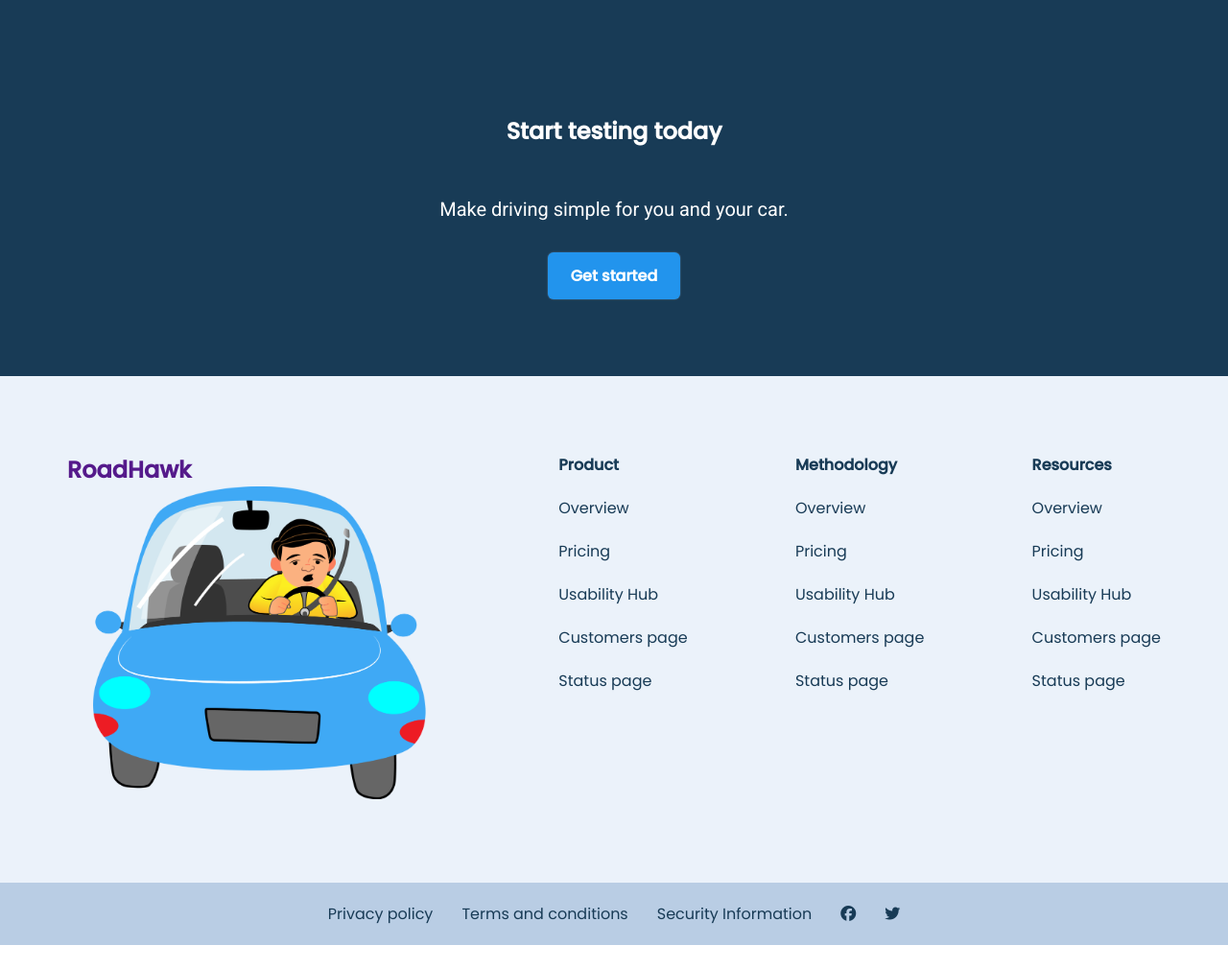
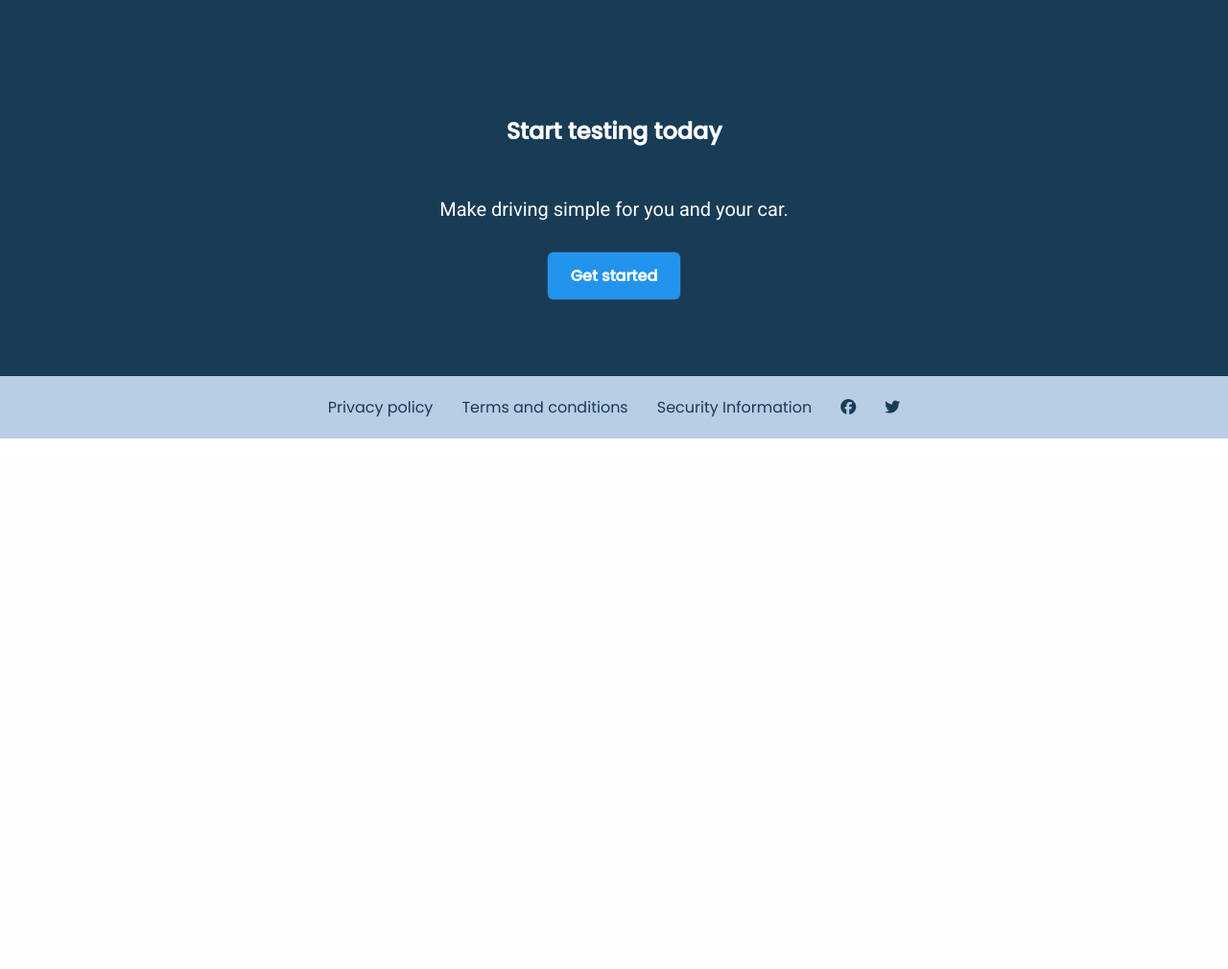
Before and after one commit to rhealaloo45/RoadHawk, a Django app: page / in a window 1280 px wide. Shown: the part 2671-3681 px from the top of the page at 96% size. After the commit the page ends 3128 px from the top, so only its background shows below. Run offline with Django 4.2, Linux system fonts and the light colour scheme; some libraries are stand-ins or nearby versions.

Commit message:
frontend details

```diff
--- a/app1/views.py
+++ b/app1/views.py
@@ -100,7 +100,7 @@ def signup(request):
 def signout(request):
     logout(request)
     messages.success(request, "Logged Out Successfully!!")
-    return redirect('signin')
+    return redirect('app1')
 
 
 @login_required(login_url='signin')
--- a/templates/base.html
+++ b/templates/base.html
@@ -5,10 +5,20 @@
     <meta http-equiv="X-UA-Compatible" content="IE=edge">
     <meta name="viewport" content="width=device-width, initial-scale=1.0">
     <title>RoadHawk</title>
+    <link rel="icon" href="/static/images/favicon.png">
     <link rel="stylesheet" href="/static/css/style.css">
+
 </head>
 
 {%block banner%}{% endblock banner%}
+{% if messages %}
+{% for message in messages %}
+      <div class="alert alert-{{ message.tags }} alert-dismissible fade show my-0" role="alert">
+        <strong>{{ message }}</strong>
+        <button type="button" class="btn-close" data-bs-dismiss="alert" aria-label="Close"></button>
+      </div>
+      {% endfor %}
+      {% endif %}
 <body>
 
     <!-- NAVBAR -->
@@ -19,10 +29,10 @@
             </a>
             <div class="nav-links ">
                 <ul class="flex">
-                    <li><a href="#" class="hover-link">Product</a></li>
-                    <li><a href="#" class="hover-link">Customers</a></li>
+                    {% comment %} <li><a href="#" class="hover-link">Product</a></li> {% endcomment %}
+                    {% comment %} <li><a href="#" class="hover-link">Customers</a></li> {% endcomment %}
                     <!-- <li><a href="#" class="hover-link">Pricing</a></li> -->
-                    <li><a href="#" class="hover-link">Features</a></li>
+                    {% comment %} <li><a href="#" class="hover-link">Features</a></li> {% endcomment %}
                     <li><a href="/signin" class="hover-link secondary-button">Sign In</a></li>
                     <li><a  href="/signup" class="hover-link primary-button">Sign Up</a></li>
                 </ul>
@@ -30,52 +40,14 @@
         </div>
     </nav>
 
-    {% if messages %}
-{% for message in messages %}
-      <div class="alert alert-{{ message.tags }} alert-dismissible fade show my-0" role="alert">
-        <strong>{{ message }}</strong>
-        <button type="button" class="btn-close" data-bs-dismiss="alert" aria-label="Close"></button>
-      </div>
-      {% endfor %}
-      {% endif %}
+
 
 
     {%block bodycontent%}{%endblock bodycontent%}
 
     <!-- FOOTER -->
-    <footer>
-        <div class="container flex footer-container">
-            <a href="" class="company-logo">
 
-                <h2><span class="logo-color">R</span>oad<span class="logo-color">H</span>awk</h2>
-                <img src="/static/images/main1.png" alt="company-logo" style="width: 400px;">
-            </a>
-            <div class="link-column flex">
-                <h4>Product</h4>
-                <a href="#" class="hover-link">Overview</a>
-                <a href="#" class="hover-link">Pricing</a>
-                <a href="#" class="hover-link">Usability Hub</a>
-                <a href="#" class="hover-link">Customers page</a>
-                <a href="#" class="hover-link">Status page</a>
-            </div>
-            <div class="link-column flex">
-                <h4>Methodology</h4>
-                <a href="#" class="hover-link">Overview</a>
-                <a href="#" class="hover-link">Pricing</a>
-                <a href="#" class="hover-link">Usability Hub</a>
-                <a href="#" class="hover-link">Customers page</a>
-                <a href="#" class="hover-link">Status page</a>
-            </div>
-            <div class="link-column flex">
-                <h4>Resources</h4>
-                <a href="#" class="hover-link">Overview</a>
-                <a href="#" class="hover-link">Pricing</a>
-                <a href="#" class="hover-link">Usability Hub</a>
-                <a href="#" class="hover-link">Customers page</a>
-                <a href="#" class="hover-link">Status page</a>
-            </div>
-        </div>
-    </footer>
+
 <div class="subfooter">
     <div class="sub-footer-container flex">
         <a href="#" class="hover-link">Privacy policy</a>
```
Also changed, not shown: templates/home/base.html (+1 -32 lines), db.sqlite3.
